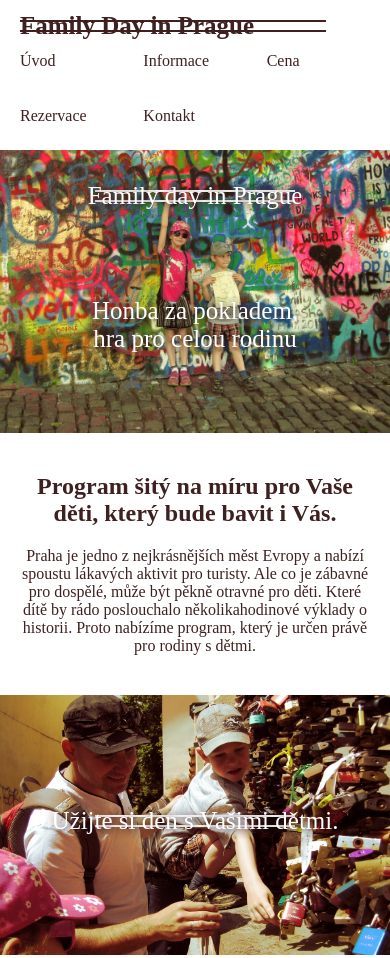
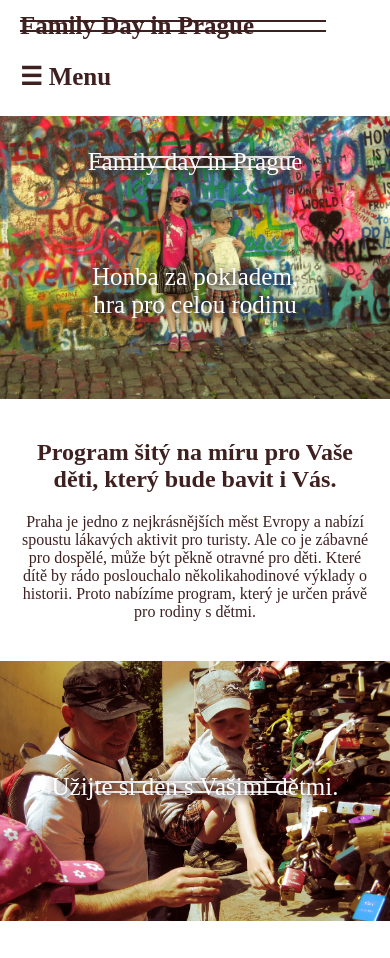
Before and after one commit to janasturmova/Family-Day-in-Prague, an Eleventy site: page index.html in a window 390 px wide. Shown: the top 958 px of the page. Built offline with nearby package versions, Linux system fonts and the light colour scheme; Eleventy itself is replaced by a stand-in of ours; files that its build step writes are made by us from their sources; a web font is replaced by a local one.

Commit message:
hamburger menu

```diff
--- a/_includes/layouts/main.njk
+++ b/_includes/layouts/main.njk
@@ -23,6 +23,10 @@
         </div>
 
         <nav class="menu">
+
+            <input type="checkbox" class="menu__checkbox" id="menu-checkbox">
+            <label for="menu-checkbox" class="menu__toggler">☰ Menu</label>
+
             <ul class="menu__list">
                 <li class="menu__item {{ 'menu__item--active' if page.fileSlug === ''}}"><a class="menu__link" href="/">Úvod</a></li>
                 <li class="menu__item {{ 'menu__item--active' if page.fileSlug === 'informace'}}"><a class="menu__link" href="/informace/">Informace</a></li>
--- a/scss/_heros.scss
+++ b/scss/_heros.scss
@@ -11,6 +11,13 @@
 		background-attachment: fixed;
 		background-repeat: no-repeat;
 	}
+
+	@media screen and (min-width: 2000px) {
+		height: 700px;
+		background-position: 50% 0;
+	}
+
+
 
 }
 
@@ -79,6 +86,11 @@
 		background-attachment: fixed;
 		background-repeat: no-repeat;
 		display: flex;
+	}
+
+	@media screen and (min-width: 2000px) {
+		height: 600px;
+		background-position: 50% 0;
 	}
 }
 
@@ -154,9 +166,8 @@
 
 .hero2--alt4 {
     background-image: url(../images/podhoupackou.JPG);
-    background-position: 0 60%;
+    background-position: 0 50%;
     margin-top: settings.$spacer * 2;
-	position: relative;
 }
 
 /*----------------hero pro kntakty---------------*/
--- a/scss/_menu.scss
+++ b/scss/_menu.scss
@@ -1,5 +1,57 @@
 @use "settings";
 
+.menu__checkbox {
+	position: absolute;
+	left: -9999px;
+	/*display: none;*/
+}
+
+.menu__toggler {
+	cursor: pointer;
+	font-weight: bold;
+	font-size: 25px;
+	margin: 20px 20px 0 20px;
+	display: inline-block;
+}
+
+.menu {
+	position: relative;
+}
+
+.menu__list {
+	position: absolute;
+	left: -160px;
+	top: 55px;
+	margin: 0;
+	padding: 0;
+	list-style: none;
+	background-color: settings.$titlecolor;
+	width: 150px;
+	transition: transform 0.5s;
+}
+
+.menu__item {
+	border-bottom: 1px solid white
+}
+
+.menu__link {
+	display: block;
+	padding: 15px;
+	text-decoration: none;
+	color: white;
+}
+
+.menu__link:hover {
+	background-color: rgb(175, 69, 50);
+}
+
+.menu__checkbox:checked ~ .menu__list {
+	transform: translateX(160px);
+}
+
+
+
+/*
 .menu__list {
 	margin: settings.$spacer;
 	padding: 0;
@@ -18,7 +70,7 @@
 		justify-items: center;
 	}
 
-	@media screen and (min-width: 1150px) {
+	@media screen and (min-width: settings.$breakpoint2) {
 		grid-template-columns: repeat(5, 120px);
 		column-gap: 20px;
 	}
@@ -40,3 +92,4 @@
 	text-decoration-line: underline;
 		font-weight: bold;
   }
+  */
--- a/scss/_settings.scss
+++ b/scss/_settings.scss
@@ -8,6 +8,7 @@ $spacer: 20px;
 $titlecolor: rgb(63, 32, 32);
 $maxwidth: 1000px;
 $breakpoint1: 700px;
+$breakpoint2: 1150px;
 
 .link-in-text {
     color: $titlecolor;
```
Also changed, not shown: cena.html (+2 -2 lines), informace.html (+1 -2 lines), css/style.css, images/elama1.jpg (deleted), images/lezenimar.JPG, images/martinekcte.JPG, images/naddenikem.JPG, images/nadmapou.JPG, images/nalavicce1.jpg, images/puzzle.JPG, images/solarsystem.JPG, 1 other file.
